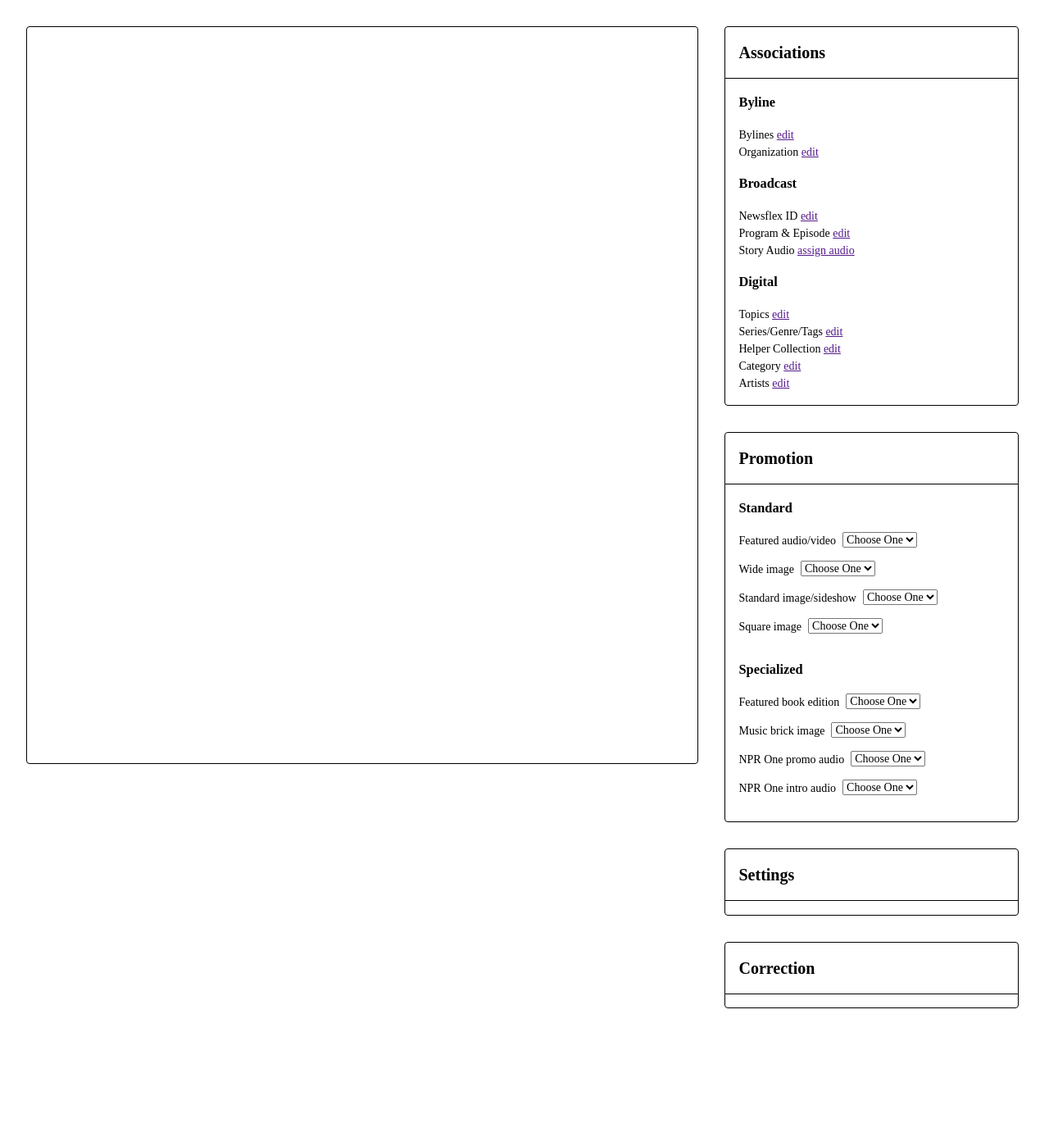
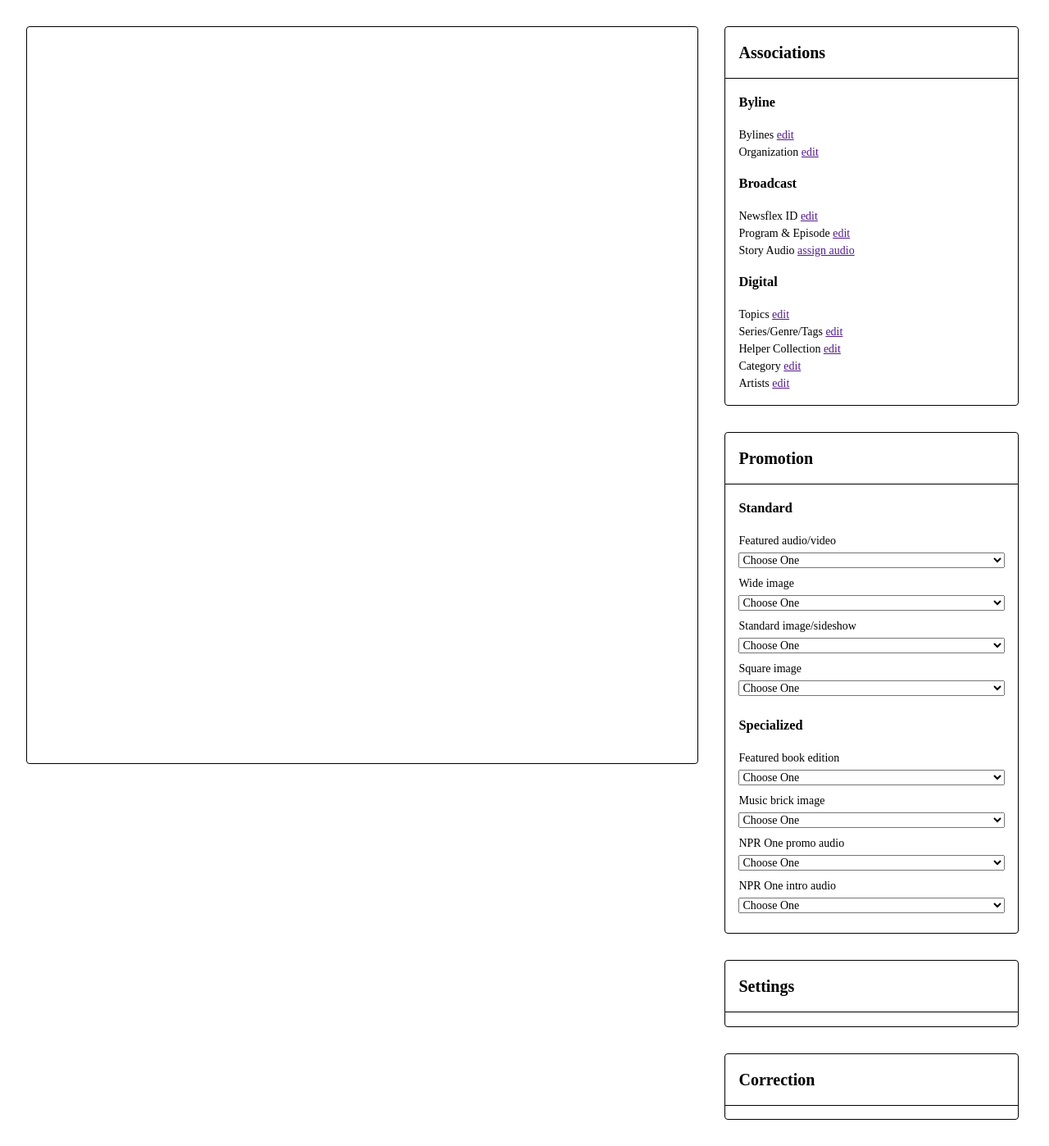
Before and after one commit to joshosbrn/seamus-associations, a Jekyll site: the page built from index.html, in a window 1280 px wide. Shown: the whole page at 82% size. Built offline with Jekyll 4.4.1, drawn with Linux system fonts in a browser that asks for light colours; nearby versions of some CDN libraries; before the commit the page ends 1262 px from its top, so only the background shows below that.

Commit message:
full-width select boxes

```diff
--- a/_includes/select.html
+++ b/_includes/select.html
@@ -1,9 +1,7 @@
-<select class="ml2 mb3 f6 fl">
+<select class="mt1 mb2 f6 w-100">
   <option value="Choose One">Choose One</option>
   <option value="Photo 1" title="images/dyslexia-brain-science_custom-58450f536025893566554175fb17634ce5aa7496-s1300-c85">Photo 1 <img src="images/dyslexia-brain-science_custom-58450f536025893566554175fb17634ce5aa7496-s1300-c85.jpg"></option>
   <option value="Photo 2">Photo 2</option>
   <option value="Photo 3">Photo 3</option>
   <option value="Photo 4">Photo 4</option>
 </select>
-
-<div class="cf"></div>
```
